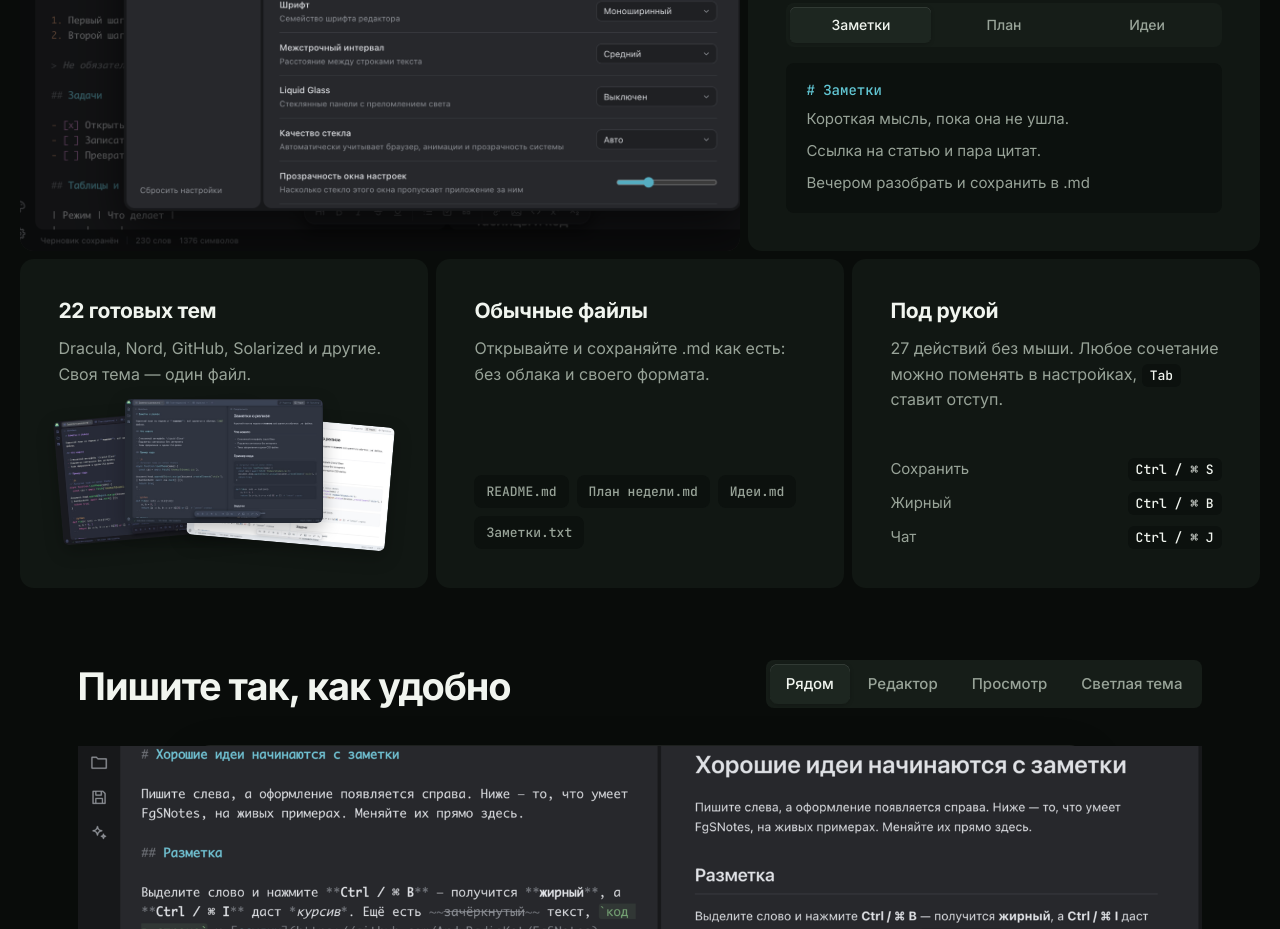
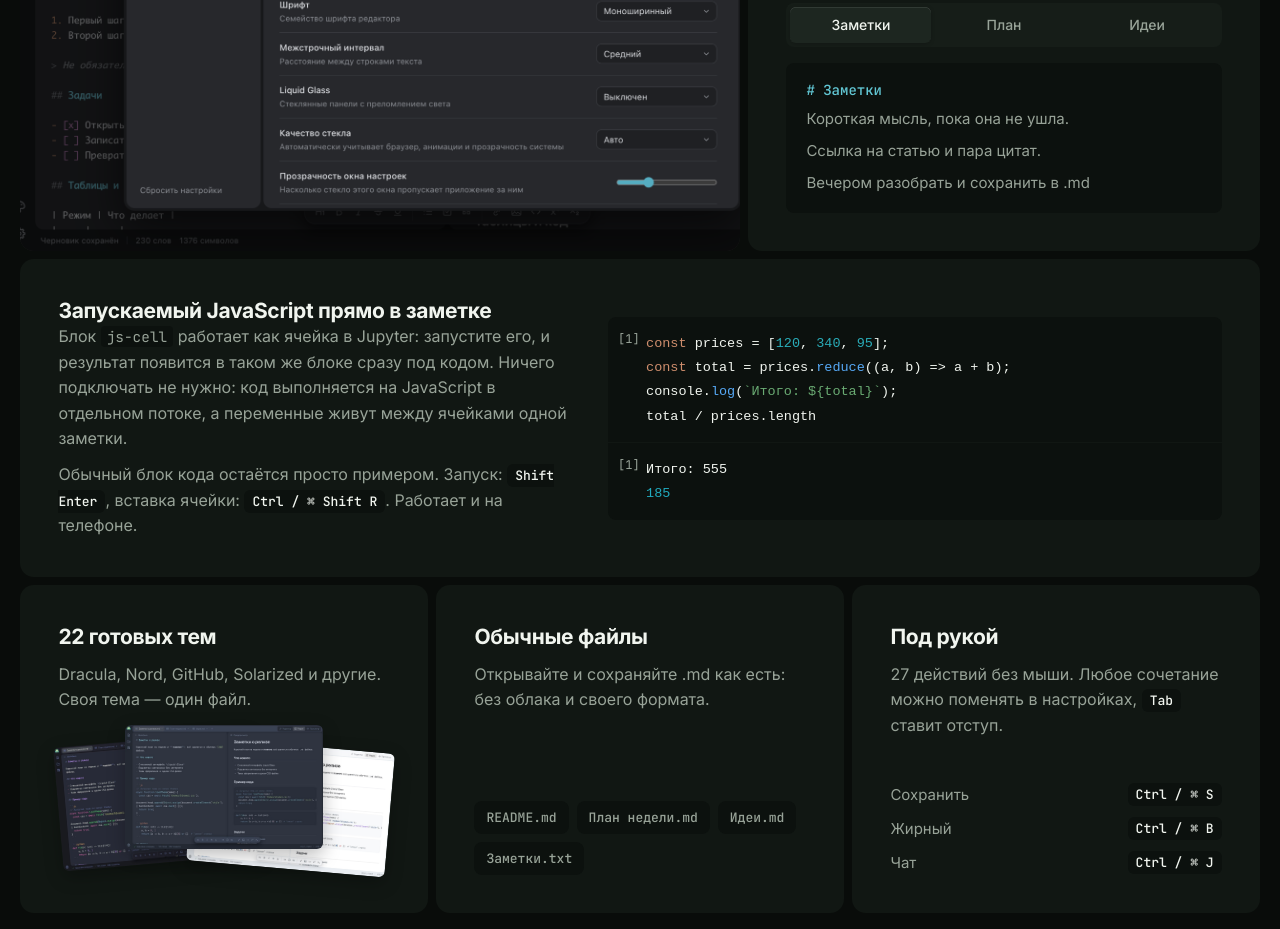
Before and after one commit to ArduRadioKot/FgSNotes, an Electron app: page index.html in a window 1280 px wide. Shown: the part 1311-2240 px from the top of the page. Drawn offline with Linux system fonts and the light colour scheme.

Commit message:
Site: JS notebook cells and lighter phone models

```diff
--- a/index.html
+++ b/index.html
@@ -56,6 +56,21 @@
     <div class="pane on"><b># Заметки</b><span>Короткая мысль, пока она не ушла.</span><span>Ссылка на статью и пара цитат.</span><span>Вечером разобрать и сохранить в .md</span></div>
     <div class="pane"><b># План недели</b><span><i class="ok"></i>Переписать интерфейс</span><span><i class="ok"></i>Добавить темы</span><span><i></i>Выпустить релиз</span></div>
     <div class="pane"><b># Идеи</b><span>Тема «Закат» для вечернего письма</span><span>Экспорт в PDF одной кнопкой</span><span>Режим фокуса без панелей</span></div>
+   </div>
+  </article>
+  <article class="island cell c-cells">
+   <div class="cells-copy">
+    <h3>Запускаемый JavaScript прямо в заметке</h3>
+    <p>Блок <code>js-cell</code> работает как ячейка в Jupyter: запустите его, и результат появится в таком же блоке сразу под кодом. Ничего подключать не нужно: код выполняется на JavaScript в отдельном потоке, а переменные живут между ячейками одной заметки.</p>
+    <p>Обычный блок кода остаётся просто примером. Запуск: <kbd>Shift Enter</kbd>, вставка ячейки: <kbd>Ctrl / ⌘ Shift R</kbd>. Работает и на телефоне.</p>
+   </div>
+   <div class="nbm" aria-label="Пример ячейки с результатом под ней">
+    <div class="nbm-in"><span class="nbm-n">[1]</span><pre class="code"><code><span class="tk">const</span> prices = [<span class="tn">120</span>, <span class="tn">340</span>, <span class="tn">95</span>];
+<span class="tk">const</span> total = prices.<span class="tf">reduce</span>((a, b) =&gt; a + b);
+console.<span class="tf">log</span>(<span class="ts">`Итого: ${total}`</span>);
+total / prices.length</code></pre></div>
+    <div class="nbm-out"><span class="nbm-n">[1]</span><pre class="code"><code>Итого: 555
+<span class="nbm-val">185</span></code></pre></div>
    </div>
   </article>
   <article class="island cell c-stack">
@@ -122,7 +137,8 @@
  <ul class="ticks cols">
   <li><b>Тот же Markdown.</b> Заголовки, списки, таблицы, код и формулы LaTeX выглядят так же, как на компьютере.</li>
   <li><b>Свой акцент и темы.</b> Выберите цвет, переключайте тёмную и светлую тему, добавляйте свои CSS-темы.</li>
-  <li><b>Помощник в кармане.</b> Тот же чат с ИИ: подключите OpenAI, Claude, Gemini, OpenRouter или Groq по своему ключу. Главное: <b>модели работают прямо на телефоне</b>, без интернета и без отправки текста.</li>
+  <li><b>Помощник в кармане.</b> Тот же чат с ИИ: подключите OpenAI, Claude, Gemini, OpenRouter или Groq по своему ключу. Главное: <b>модели работают прямо на телефоне</b>, без интернета и без отправки текста. Для начала хватит SmolLM2 на 360 млн параметров (365 МБ) или Qwen 2.5 на 0,5 млрд; Qwen 3.5, Ministral и Phi доступны на телефонах с WebGPU. Модель скачивается один раз и выгружается из памяти, когда приложение уходит в фон.</li>
+  <li><b>Код, который запускается.</b> JavaScript-ячейки из заметок работают и на телефоне: запустите блок, результат появится под ним.</li>
   <li><b>Файлы остаются файлами.</b> Сохраняйте .md через меню «Поделиться» и открывайте их из «Файлов».</li>
  </ul>
 </section>
--- a/site.css
+++ b/site.css
@@ -98,6 +98,16 @@ h3 { font-size: 21px; line-height: 1.25; letter-spacing: -.015em; font-weight: 6
 .files span { font: 500 13px var(--mono); padding: 8px 12px; border-radius: 8px; background: var(--inset); color: var(--muted); }
 kbd { font: 500 13px var(--mono); padding: 3px 8px; border-radius: 6px; background: var(--inset); color: var(--text); }
 .c-tabs { grid-column: 8 / 13; }
+.c-cells { grid-column: 1 / -1; display: grid; grid-template-columns: minmax(0, 5fr) minmax(0, 6fr); gap: clamp(20px, 3vw, 40px); align-items: center; }
+.c-cells p + p { margin-top: 10px; }
+.c-cells code:not(pre code) { padding: 1px 6px; border-radius: 4px; background: var(--inset); font: 400 .9em var(--mono); }
+.nbm { display: grid; gap: 0; min-width: 0; }
+.nbm > div { display: grid; grid-template-columns: 34px minmax(0, 1fr); align-items: start; gap: 4px; background: var(--inset); }
+.nbm pre.code { margin: 0; padding: 14px 16px 14px 0; background: transparent; }
+.nbm-in { border-radius: 8px 8px 0 0; }
+.nbm-out { border-radius: 0 0 8px 8px; border-top: 1px solid var(--island); }
+.nbm-n { padding: 14px 0 0 10px; color: var(--muted); font: 400 12px var(--mono); }
+.nbm-val { color: var(--accent); }
 pre.code { margin: 8px 0 0; padding: 16px 18px; border-radius: 8px; background: var(--inset); font: 400 13.5px/1.65 var(--mono); overflow: auto; color: var(--text); }
 .tk { color: var(--syn-keyword); } .ts { color: var(--syn-string); } .tn { color: var(--syn-number); } .tc { color: var(--syn-comment); font-style: italic; } .tf { color: var(--syn-function); } .tt { color: var(--syn-type); }
 .minidoc { position: relative; min-height: 150px; margin-top: 4px; border-radius: 8px; background: var(--inset); overflow: hidden; }
@@ -206,6 +216,7 @@ dialog.viewer img { width: 100%; height: auto; }
 
 @media (max-width: 960px) {
     .c-glass, .c-syntax, .c-tabs, .c-stack, .c-files, .c-keys { grid-column: 1 / -1; grid-row: auto; }
+    .c-cells { grid-template-columns: minmax(0, 1fr); }
     .dl-grid { grid-template-columns: minmax(0, 1fr); }
     .docs { grid-template-columns: minmax(0, 1fr); padding-top: 16px; }
     .toc { position: static; grid-auto-flow: column; overflow-x: auto; scrollbar-width: none; }
```
